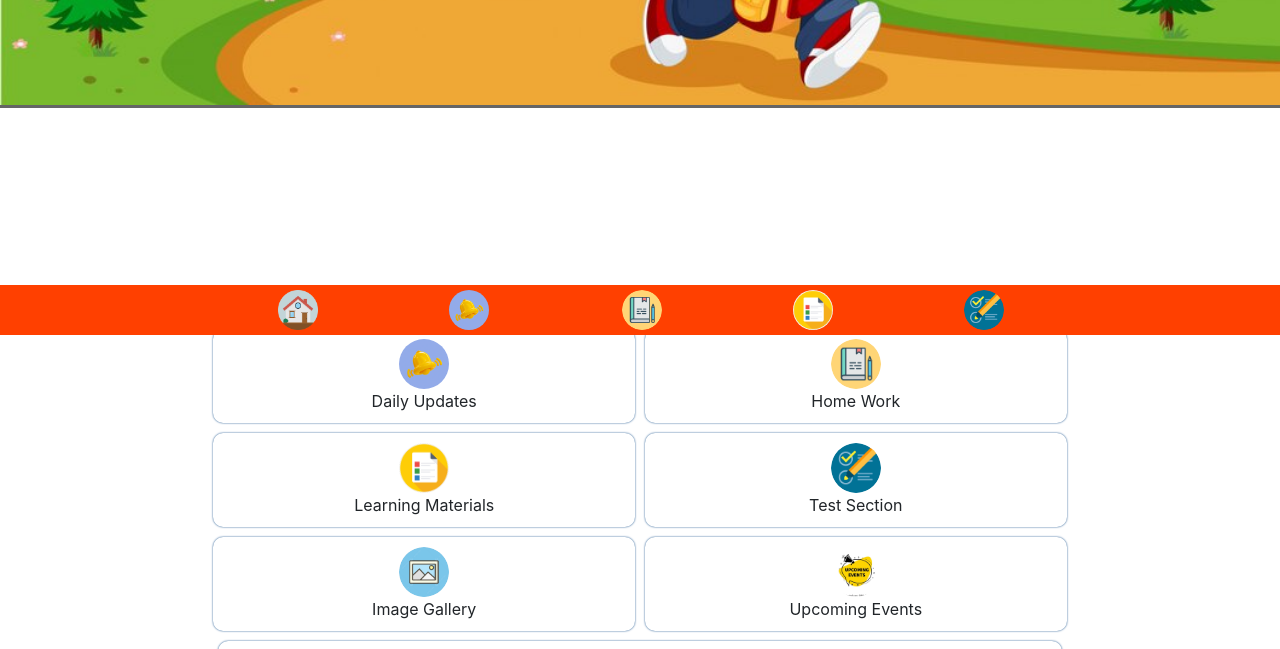
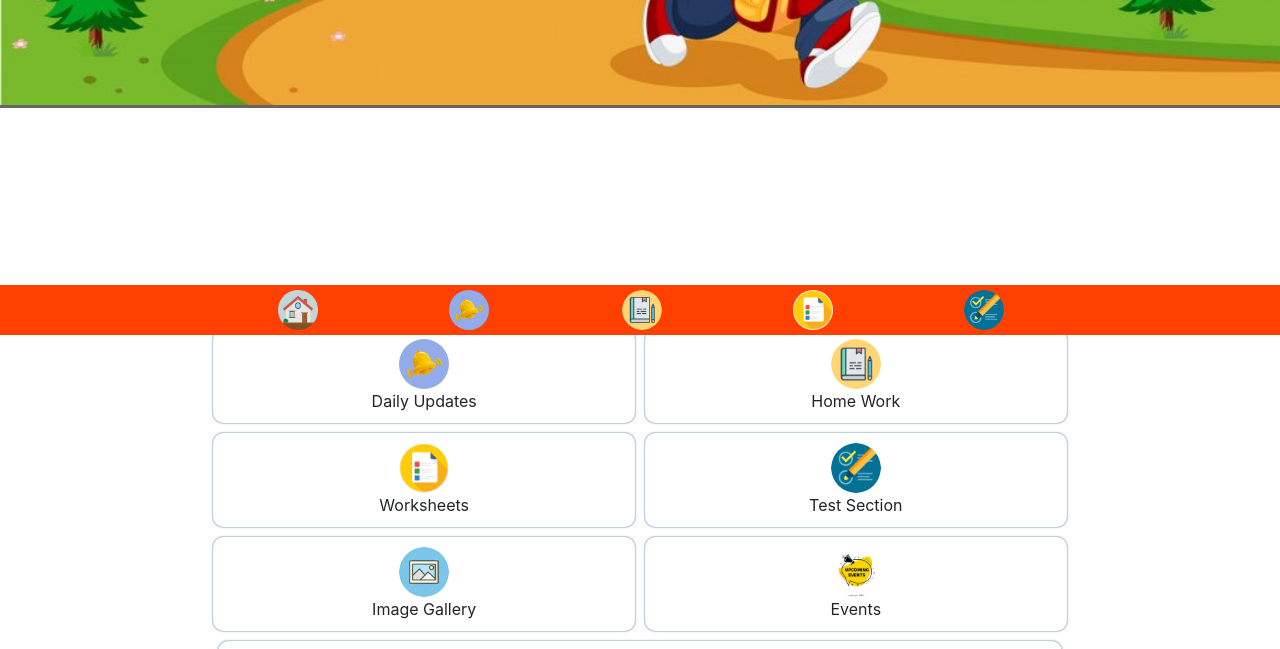
Before and after one commit to akshaygsquare/ggs, a plain HTML site: page index.html in a window 1280 px wide. Shown: the part 465-1114 px from the top of the page. Drawn offline with nearby package versions, Linux system fonts and the light colour scheme; a web font is replaced by a local one.

Commit message:
Update index.html

```diff
--- a/index.html
+++ b/index.html
@@ -70,7 +70,7 @@
                     <img style="height: 50px; border-radius: 100%;" src="images/lm.png" alt="">
                     </a>
                     <br>
-                 <p style="margin: 0;">Learning Materials</p>
+                 <p style="margin: 0;">Worksheets</p>
              </div>
 
              <div style="text-align: center;  width: 40%; border-radius: 10px;box-shadow: 0px 0px 2px rgb(10, 71, 133); margin: 5px; padding: 10px;">
@@ -99,7 +99,7 @@
                     <img style="height: 50px; border-radius: 100%;" src="images/eve.webp" alt="">
                     </a>
                     <br>
-                 <p style="margin: 0;">Upcoming Events</p>
+                 <p style="margin: 0;">Events</p>
              </div>
 
 
```
